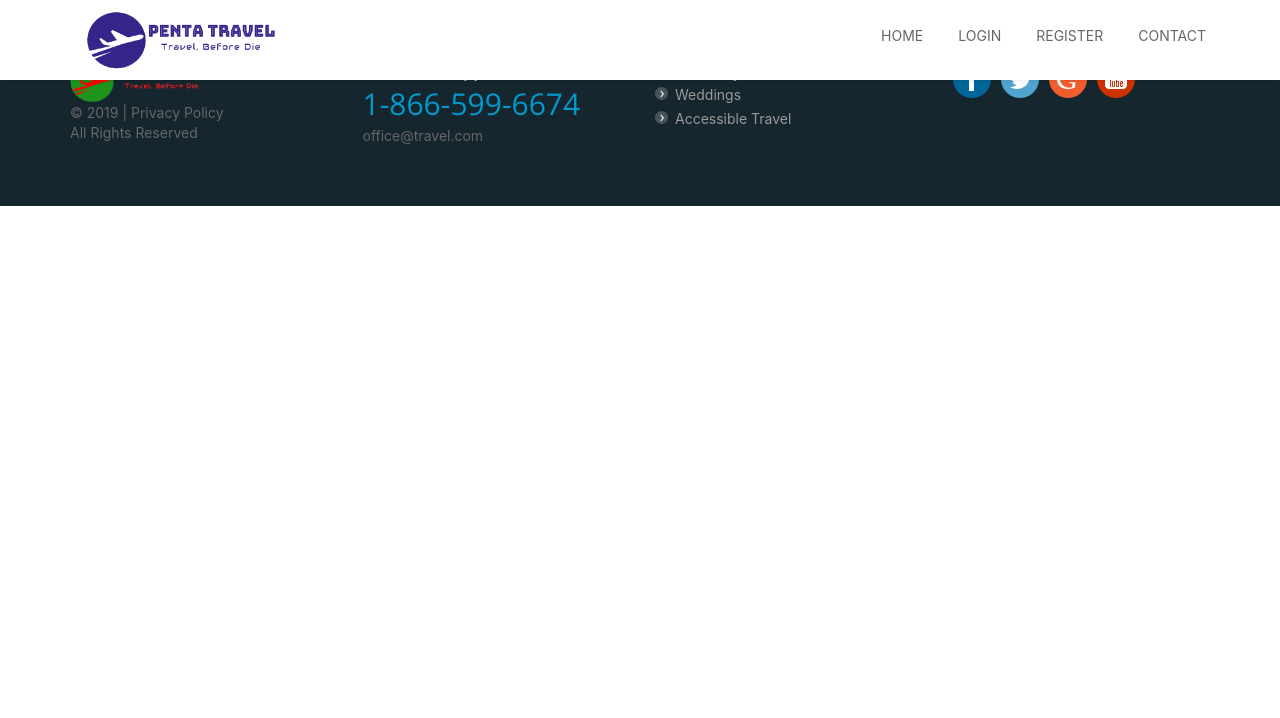
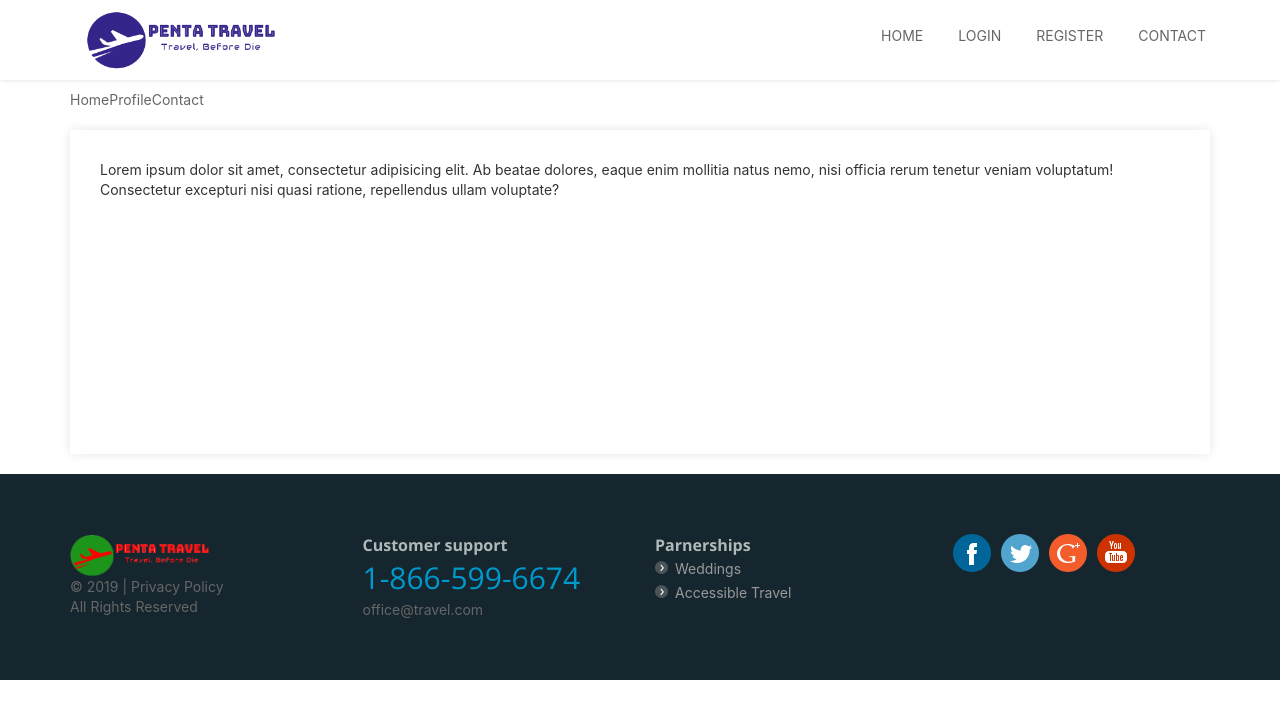
Before and after one commit to miltondatta/OTA, a React (Create React App) app in the folder client/: page /profile in a window 1280 px wide. Shown: the top 718 px of the page. Built offline with nearby package versions, Linux system fonts and the light colour scheme.

Commit message:
add profile page

```diff
--- a/client/src/App.js
+++ b/client/src/App.js
@@ -15,6 +15,7 @@ import Register from './components/auth/Register';
 import FlightList from './components/flights/FlightList';
 import FlightPayment from './components/payments/FlightPayment';
 import Contact from "./components/contact/Contact";
+import Profile from "./components/profile/Profile";
 
 
 // Check for token
@@ -49,6 +50,7 @@ function App() {
         <Route exact path='/flight-list' component={FlightList}/>
         <Route exact path='/flight-payment' component={FlightPayment}/>
         <Route exact path='/contact' component={Contact}/>
+        <Route exact path='/profile' component={Profile}/>
      <Footer/>
    </Router>
    </Provider>
--- /dev/null
+++ b/client/src/assets/css/profile.css
@@ -0,0 +1,4 @@
+.profile-area-container {
+    padding-top: 90px;
+    padding-bottom: 20px;
+}
--- a/client/src/components/auth/Login.js
+++ b/client/src/components/auth/Login.js
@@ -85,7 +85,7 @@ class Login extends Component {
                                     <input type="password" className="form-control logpadding"
                                            name="password" value={this.state.password}
                                            onChange={this.onChange}
-                                           minLength="5"
+                                           minLength="4"
                                            placeholder="Enter Your Password" required/> <br/>
 
                                 </div>
--- a/client/src/components/auth/Register.js
+++ b/client/src/components/auth/Register.js
@@ -110,7 +110,7 @@ class Register extends Component {
                                     <input type="password" className="form-control logpadding"
                                            name="password" value={this.state.password}
                                            onChange={this.onChange}
-                                           placeholder="Enter Password" required/> <br/>
+                                           placeholder="Enter Password" required minLength={'4'}/> <br/>
 
                                     <input type="password" className={`form-control logpadding ${password_matched}`}
                                            name="password2" value={this.state.password2}
--- a/client/src/components/layout/Navbar.js
+++ b/client/src/components/layout/Navbar.js
@@ -3,6 +3,9 @@ import {Link} from 'react-router-dom';
 import PropTypes from 'prop-types';
 import {connect} from 'react-redux';
 import {logoutUser} from '../../actions/authActions';
+
+// CSs
+// import 'bootstrap/dist/css/bootstrap.min.css';
 
 import logo from '../../assets/img/logo.png';
 
@@ -25,7 +28,7 @@ class Navbar extends Component {
 
         const authLinks = (
             <Fragment>
-                <li><Link to="">{user ? 'Welcome, ' + user.name : ''}</Link></li>
+                <li><Link to="/profile">{user ? 'Welcome, ' + user.name : ''}</Link></li>
                 <li><Link to="" onClick={this.onLogoutClick.bind(this)}>LOGOUT</Link></li>
             </Fragment>
         );
--- /dev/null
+++ b/client/src/components/profile/Profile.js
@@ -0,0 +1,33 @@
+import React, {Component} from 'react';
+import {Tabs,Tab} from "react-bootstrap";
+import '../../assets/css/profile.css'
+
+class Profile extends Component {
+
+    render() {
+        return (
+            <div className="container profile-area-container">
+                <Tabs defaultActiveKey="home" transition={false} id="noanim-tab-example">
+                    <Tab eventKey="home" title="Home">
+                        Lorem ipsum dolor sit amet, consectetur adipisicing elit. Ab beatae dolores, eaque enim mollitia
+                        natus nemo, nisi officia rerum tenetur veniam voluptatum! Consectetur excepturi nisi quasi
+                        ratione, repellendus ullam voluptate?
+                    </Tab>
+                    <Tab eventKey="profile" title="Profile">
+                        Lorem ipsum dolor sit amet, consectetur adipisicing elit. Aliquid, assumenda consequatur eum
+                        fuga non numquam praesentium quibusdam rerum veritatis. Blanditiis consequatur cupiditate ea est
+                        facilis fugiat, hic necessitatibus porro reiciendis.
+                    </Tab>
+                    <Tab eventKey="contact" title="Contact" disabled>
+                        Lorem ipsum dolor sit amet, consectetur adipisicing elit. Asperiores assumenda atque cumque et
+                        ex expedita facilis itaque labore laborum laudantium molestias, mollitia nesciunt quas quia sit
+                        tempora unde vel voluptate!
+                    </Tab>
+                </Tabs>
+            </div>
+        );
+    }
+
+}
+
+export default Profile;
```
Also changed, not shown: client/public/travel/dist/css/bootstrap.css, 1 other file (tests, documents, lock files or other folders).
